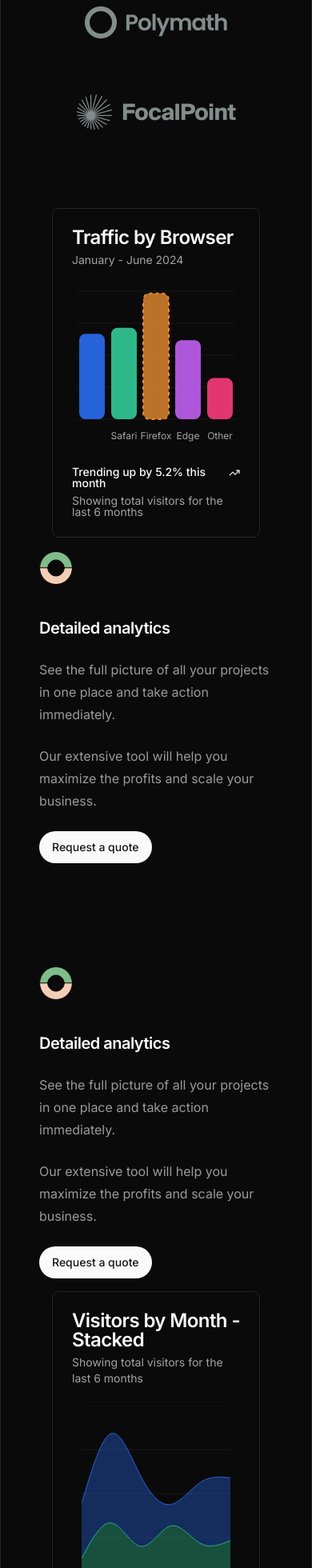
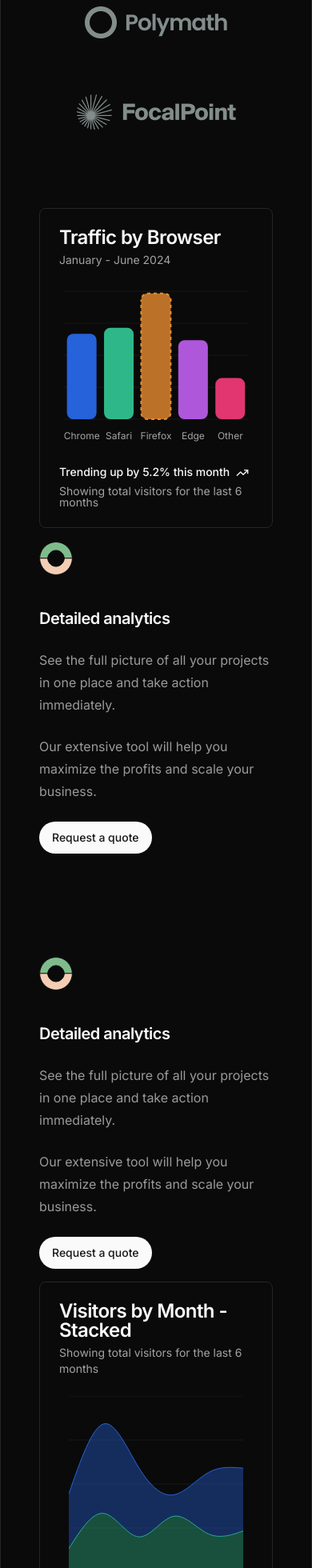
Before and after one commit to Omondi-mutuma/z-dev, a Next.js app: page / in a window 390 px wide. Shown: the part 1241-3201 px from the top of the page at 80% size. Built offline with nearby package versions, Linux system fonts and the light colour scheme.

Commit message:
Fix mobile responsiveness

```diff
--- a/components/features.tsx
+++ b/components/features.tsx
@@ -7,7 +7,7 @@
   return (
     <section className="py-20 flex flex-col justify-center px-4 items-center w-full">
       <div className="flex flex-col w-full justify-between lg:flex-row">
-        <div className="px-8">
+        <div className="px-4 lg:px-8">
           <FeatureBarChart />
         </div>
         <div className="flex flex-col max-w-lg p-4">
@@ -80,7 +80,7 @@
             Request a quote
           </Button>
         </div>
-        <div className="px-8">
+        <div className="px-4 lg:px-8">
           <FeatureAreaChart />
         </div>
       </div>
```
